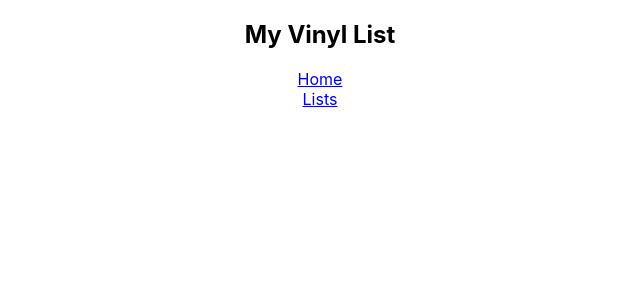
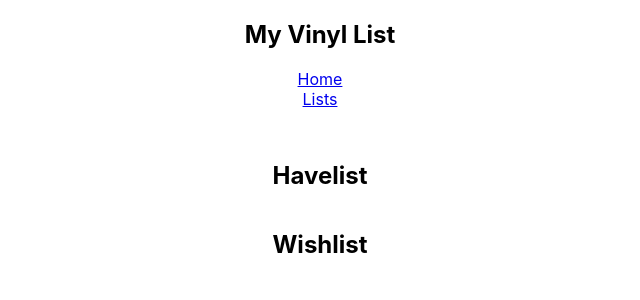
Before and after one commit to russellgochoa/my_vinyl_list, a React (Create React App) app in the folder client/: page /lists in a window 1280 px wide. Shown: the top 300 px of the page, without its empty margins (320-960 px from the left). Built offline with nearby package versions, Linux system fonts and the light colour scheme; no server answers.

Commit message:
create ListDetails.js

```diff
--- a/client/src/components/ListDetails.js
+++ b/client/src/components/ListDetails.js
@@ -14,6 +14,15 @@ const ListDetails = (props) => {
     }
     getLists()
   }, [])
+
+  return (
+    <div>
+      <div className="lists">
+        <h2>Havelist</h2>
+        <h2>Wishlist</h2>
+      </div>
+    </div>
+  )
 }
 
 export default ListDetails
```
